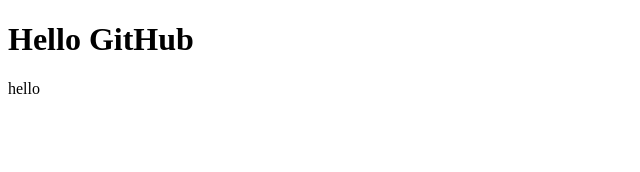
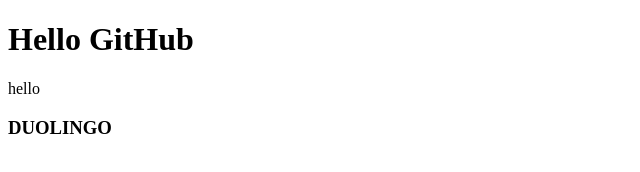
Before and after one commit to chickengunna/vankov, a plain HTML site: page index.html in a window 1280 px wide. Shown: the whole page, without its empty margins (0-640 px from the left). Drawn offline with Linux system fonts and the light colour scheme.

Commit message:
Update index.html

```diff
--- a/index.html
+++ b/index.html
@@ -8,5 +8,6 @@
 <body>
     <h1>Hello GitHub</h1>
     <p>hello</p>
+    <h3>DUOLINGO</h3>
 </body>
 </html>
```
